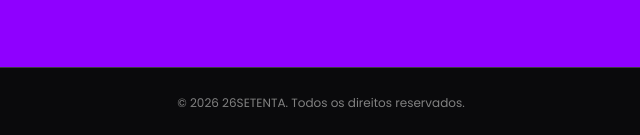
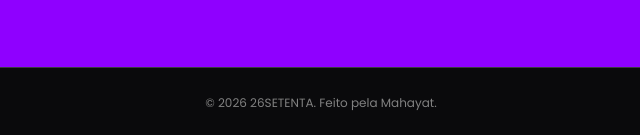
Before and after one commit to edmilsondomingos98-lgtm/26setenta, a plain HTML site: page index.html in a window 1280 px wide. Shown: the part 7071-7206 px from the top of the page, 319-959 px from the left. Drawn offline with Linux system fonts and the light colour scheme.

Commit message:
Update index.html

```diff
--- a/index.html
+++ b/index.html
@@ -206,7 +206,7 @@
   </div>
 </section>
 
-<footer>© 2026 26SETENTA. Todos os direitos reservados.</footer>
+<footer>© 2026 26SETENTA. Feito pela <a href="https://www.mahayat.com/">Mahayat</a>.</footer>
 
 <script src="script.js"></script>
 </body>
```
